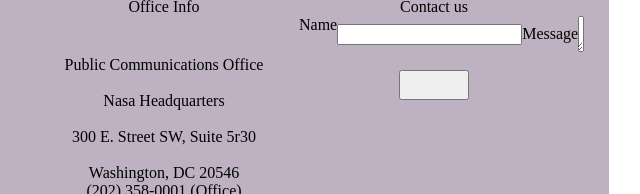
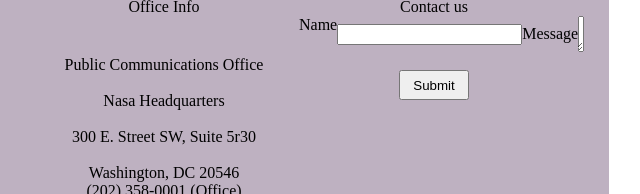
Before and after one commit to NievesViri/NASAlanding, a plain HTML site: page index.html in a window 1280 px wide. Shown: the part 606-800 px from the top of the page, 456-1096 px from the left. Drawn offline with Linux system fonts and the light colour scheme; a web font is replaced by a local one.

Commit message:
Update index.html

```diff
--- a/index.html
+++ b/index.html
@@ -32,7 +32,7 @@
        <div class="Message">Message </div>
             <textarea></textarea></div>
             <br>
-            <div class="button"><button></button></div>
+            <div class="button"><button>Submit</button></div>
 
 </article>
 
```
